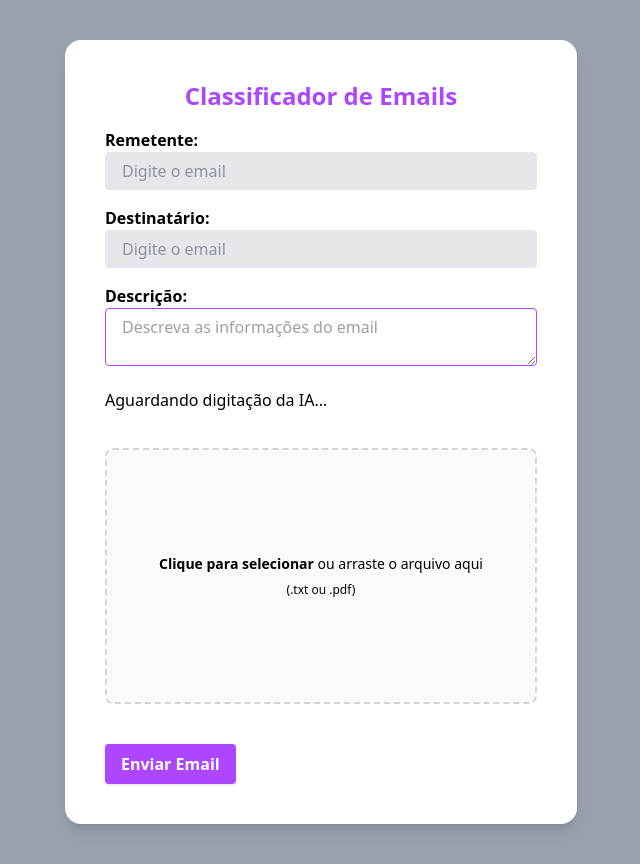
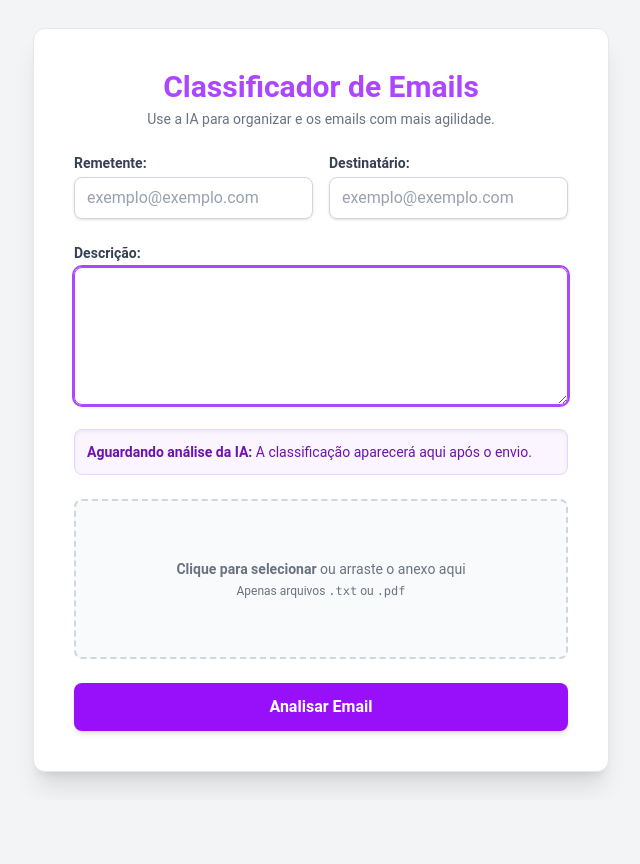
Before and after one commit to killcraftzone/desafio-autou, a Flask app: template templates/index.html in a window 1280 px wide. Shown: the whole page, without its empty margins (319-959 px from the left). After the commit the page ends 787 px from the top, so only its background shows below. Run offline with Flask 3, Linux system fonts and the light colour scheme; the template is opened without the code that fills it, so the values that code supplies are empty.

Commit message:
Configuração das funções do formulário e adequeçãoes ao app.py

```diff
--- a/app.py
+++ b/app.py
@@ -1,29 +1,147 @@
-from flask import Flask, render_template
+import os
+from flask import Flask, render_template, request, jsonify, redirect, url_for, flash
 from transformers import pipeline
+import pdfplumber
+from dotenv import load_dotenv
+from flask_mail import Mail, Message
+from werkzeug.utils import secure_filename
+
+load_dotenv()
+
+app = Flask(__name__)
+app.config['SECRET_KEY'] = os.environ.get('SECRET_KEY')
+
+# Config Plugin de envio de emails
+app.config['MAIL_SERVER'] = os.environ.get('MAIL_SERVER') or 'smtp.gmail.com'
+app.config['MAIL_PORT'] = int(os.environ.get('MAIL_PORT') or 587)
+app.config['MAIL_USE_TLS'] = os.environ.get('MAIL_USE_TLS') == 'True'
+app.config['MAIL_USERNAME'] = os.environ.get('MAIL_USERNAME')
+app.config['MAIL_PASSWORD'] = os.environ.get('MAIL_PASSWORD')
+app.config['MAIL_DEFAULT_SENDER'] = os.environ.get('MAIL_USERNAME')
+
+# Config de Upload de arquivos
+UPLOAD_FOLDER = 'uploads'
+ALLOWED_EXTENSIONS = {'txt', 'pdf'}
+app.config['UPLOAD_FOLDER'] = UPLOAD_FOLDER
+
+# Criar diretório de uploads se não existir
+if not os.path.exists(UPLOAD_FOLDER):
+    os.makedirs(UPLOAD_FOLDER)
+
+# Config da IA
+try:
+    summarizer = pipeline("summarization", model="facebook/bart-large-cnn")
+except Exception as e:
+    print(f"Erro ao carregar o modelo de IA: {e}")
+    summarizer = None
 
 
-app = Flask(__name__)
+def allowed_file(filename):
+    """Verifica se o arquivo tem uma extensão permitida"""
+    return '.' in filename and \
+           filename.rsplit('.', 1)[1].lower() in ALLOWED_EXTENSIONS
 
-# Carrega um modelo de sumarização
-summarizer = pipeline("summarization", model="facebook/bart-large-cnn")
 
-@app.route("/", methods=['POST'])
+def extract_text_from_pdf(file_path):
+    """Extrai texto de um arquivo PDF"""
+    try:
+        text = ""
+        with pdfplumber.open(file_path) as pdf:
+            for page in pdf.pages:
+                text += page.extract_text() or ""
+        return text
+    except Exception as e:
+        print(f"Erro ao extrair texto do PDF: {e}")
+        return ""
+
+
+def send_email_notification(remetente, destinatario, descricao, ia_summary):
+    """Envia uma notificação por e-mail sobre o novo envio."""
+    if not app.config.get('MAIL_USERNAME'):
+        print("Aviso: Configurações de e-mail ausentes. Notificação não enviada.")
+
+
+@app.route("/", methods=['GET', 'POST'])
 def template():
+    ia_summary = ""
+    if request.method == 'POST':
+        # Processa os dados do formulário
+        remetente = request.form.get('remetente', '')
+        destinatario = request.form.get('destinatario', '')
+        descricao = request.form.get('descricao', '')
+        file = request.files.get('anexo')
 
-    """
-        # Hucgging Face Summarization
+        uploaded_text = ""
+        filepath = None
+
+       # 1. Processamento de Arquivo
+        if file:
+            filename_value: str = file.filename or ""
+            if filename_value and allowed_file(filename_value):
+                try:
+                    filename = secure_filename(filename_value)
+                    filepath = os.path.join(
+                        app.config['UPLOAD_FOLDER'], filename)
+                    file.save(filepath)
+
+                    if filename.endswith('.pdf'):
+                        uploaded_text = extract_text_from_pdf(filepath)
+                    elif filename.endswith('.txt'):
+                        with open(filepath, 'r', encoding='utf-8') as f:
+                            uploaded_text = f.read()
+                except Exception as e:
+                    print(f"Erro ao processar arquivo: {e}")
+                    uploaded_text = ""
+                    filepath = None
+
+        # Combina texto do formulário e do anexo
+        full_text = descricao + "\n\n" + uploaded_text
+
+        # 2. Processamento da IA (Sumarização)
+        ia_summary = "Nenhuma sumarização gerada (texto muito curto ou IA indisponível)."
+        if full_text.strip() and summarizer:
             try:
-            generator = pipeline(
-                "text-generation",
-                model="gpt2",
-                device=device
-            )
-            print("Modelo 'gpt2' carregado com sucesso!")
+                result = summarizer(full_text, max_length=150,
+                                    min_length=50, do_sample=False)
+                ia_summary = result[0]['summary_text']
             except Exception as e:
-            print(f"Erro ao carregar o modelo: {e}")
-    """
+                print(f"Erro na sumarização da IA: {e}")
 
-    return render_template("index.html")
+        # 4. Limpeza (remove o arquivo após o processamento)
+        if filepath and os.path.exists(filepath):
+            os.remove(filepath)
+
+        flash('Email processado e notificação enviada com sucesso!', 'success')
+
+        # Redireciona para evitar reenvio do formulário no refresh
+        return redirect(url_for('template'))
+
+    return render_template("index.html", ia_summary=ia_summary)
+
+
+@app.route("/api/suggestions", methods=['POST'])
+def get_suggestions():
+    """Endpoint para gerar sugestões de IA"""
+    if not summarizer:
+        return jsonify({'suggestions': 'Modelo de IA não carregado.'}), 503
+
+    try:
+        data = request.get_json()
+        text = data.get('text', '')
+
+        if not text.strip():
+            return jsonify({'suggestions': 'Digite algo para gerar sugestões...'})
+
+        # Gera sugestões usando o modelo de sumarização
+        result = summarizer(text, max_length=100,
+                            min_length=30, do_sample=False)
+        suggestions = result[0]['summary_text']
+
+        return jsonify({'suggestions': suggestions})
+
+    except Exception as e:
+        return jsonify({'error': f'Erro ao gerar sugestões: {str(e)}'}), 500
+
 
 if __name__ == '__main__':
     # Inicia o servidor local Flask
--- a/requirements.txt
+++ b/requirements.txt
@@ -3,3 +3,4 @@ pdfplumber
 python-dotenv
 torch
 transformers
+flask-mail
--- a/templates/index.html
+++ b/templates/index.html
@@ -6,59 +6,131 @@
   <meta name="viewport" content="width=device-width, initial-scale=1.0">
   <title>Classificador de Emails com IA - AutoU</title>
   <script src="https://cdn.jsdelivr.net/npm/@tailwindcss/browser@4"></script>
+  <link href="https://fonts.googleapis.com/css2?family=Inter:wght@100..900&display=swap" rel="stylesheet">
+  <style>
+    body {
+      font-family: 'Roboto', sans-serif;
+    }
+
+    .drag-area-active {
+      border-color: #8b5cf6;
+      background-color: #f3e8ff;
+    }
+  </style>
 </head>
 
-<body class="bg-gray-400 flex items-center justify-center min-h-screen">
-  <div class="bg-white shadow-lg rounded-2xl p-10 m-10 w-full max-w-lg">
-    <h1 class="text-2xl font-semibold text-purple-500 text-center mb-4">Classificador de Emails</h1>
-    <form id="formId" class="space-y-4" method="post">
-      <!-- Descrição de arquivos -->
+<body class="bg-gray-100 flex items-center justify-center min-h-screen p-6">
+  <div
+    class="bg-white shadow-xl hover:shadow-2xl transition-shadow duration-300 rounded-xl p-6 sm:p-10 w-full max-w-xl border border-gray-200">
+    <header class="mb-6">
+      <h1 class="text-3xl font-semibold text-purple-500 text-center">Classificador de Emails</h1>
+      <p class="text-sm text-gray-500 text-center mt-1">Use a IA para organizar e os emails com mais agilidade.</p>
+    </header>
+    <!-- Formulário  -->
+    <form id="formId" class="space-y-6" method="post" enctype="multipart/form-data">
+
+      <div class="grid grid-cols-1 sm:grid-cols-2 gap-4">
         <div>
-        <label for="remetenteId" class="font-bold">Remetente:</label>
-        <input id="remetenteId"
-          class="bg-gray-200 appearance-none border border-gray-200 rounded w-full py-2 px-4 text-gray-700 leading-tight focus:outline-none focus:bg-white focus:border-purple-500"
-          type="text" placeholder="Digite o email">
+          <label for="remetenteId" class="block text-sm font-bold text-gray-700 mb-1">Remetente:</label>
+          <input id="remetenteId" name="remetente" type="email"
+            class="form-input transition duration-150 ease-in-out block w-full border border-gray-300 rounded-lg shadow-sm py-2 px-3 text-gray-800 placeholder-gray-400 focus:outline-none focus:ring-2 focus:ring-purple-500 focus:border-purple-500"
+            placeholder="exemplo@exemplo.com" required>
         </div>
         <div>
-        <label for="destinatarioId" class="font-bold">Destinatário:</label>
-        <input id="destinatarioId"
-          class="bg-gray-200 appearance-none border border-gray-200 rounded w-full py-2 px-4 text-gray-700 leading-tight focus:outline-none focus:bg-white focus:border-purple-500"
-          type="text" type="text" placeholder="Digite o email">
+          <label for="destinatarioId" class="block text-sm font-bold text-gray-700 mb-1">Destinatário:</label>
+          <input id="destinatarioId" name="destinatario" type="email"
+            class="form-input transition duration-150 ease-in-out block w-full border border-gray-300 rounded-lg shadow-sm py-2 px-3 text-gray-800 placeholder-gray-400 focus:outline-none focus:ring-2 focus:ring-purple-500 focus:border-purple-500"
+            placeholder="exemplo@exemplo.com" required>
+        </div>
       </div>
       <div>
-        <label for="descripitionId" class="font-bold">Descrição:</label>
-        <textarea id="descripitionId"
-          class="bg-gray-200 appearance-none border border-gray-200 rounded w-full py-2 px-4 text-gray-700 leading-tight focus:outline-none focus:bg-white focus:border-purple-500"
-          placeholder="Descreva as informações do email" autofocus></textarea>
+        <label for="descricaoId" class="block text-sm font-bold text-gray-700 mb-1">Descrição:</label>
+        <textarea id="descriptionId" name="descricao" rows="5"
+          class="form-textarea transition duration-150 ease-in-out block w-full border border-gray-300 rounded-lg shadow-sm py-2 px-3 text-gray-800 placeholder-gray-400 focus:outline-none focus:ring-2 focus:ring-purple-500 focus:border-purple-500 resize-y"
+          placeholder="Digite as informações do email aqui para que a IA possa analisá-lo." autofocus>
+        </textarea>
       </div>
-      <div id="suggestionsId" class="suggestions">
-        <p>Aguardando digitação da IA...</p>
+
+      <div id="suggestionsId"
+        class="p-3 bg-purple-50 border border-purple-200 rounded-lg text-sm text-purple-800 shadow-inner">
+        <p><span class="font-semibold">Aguardando análise da IA:</span> A classificação aparecerá aqui após o envio.</p>
       </div>
       <!-- Upload de arquivos -->
-      <div class="flex flex-col items-center justify-center pt-5 pb-6">
-        <label for="dropfileId"
-          class="flex flex-col items-center justify-center w-full h-64 border-2 border-gray-300 border-dashed rounded-lg cursor-pointer bg-gray-50">
-          <p class="mb-2 text-sm">
-            <span class="font-semibold">Clique para selecionar</span> ou arraste o arquivo aqui
-          </p>
-          <p class="text-xs">(.txt ou .pdf)</p>
+      <div>
+        <label for="dropfileId" id="dropAreaLabelId"
+          class="flex flex-col items-center justify-center w-full h-40 border-2 border-dashed rounded-lg cursor-pointer bg-gray-50 hover:bg-gray-100 transition duration-150 border-gray-300 text-gray-500 hover:text-gray-700">
+          <p class="mb-1 text-sm"><span class="font-bold">Clique para selecionar</span> ou arraste o anexo aqui</p>
+          <p id="fileNameDisplayId" class="text-xs">Apenas arquivos <span class="font-mono">.txt</span> ou <span
+              class="font-mono">.pdf</span></p>
+          <input id="dropfileId" name="anexo" type="file" class="hidden" accept=".txt,.pdf" />
+        </label>
       </div>
-      <input id="dropfileId" type="file" class="hidden" />
-      </label>
       <div>
-        <button
-          class="shadow bg-purple-500 hover:bg-purple-400 focus:shadow-outline focus:outline-none text-white font-bold py-2 px-4 rounded"
-          type="button">Enviar Email</button>
+        <button id="submitId"
+          class="w-full transition duration-300 shadow-md bg-purple-600 hover:bg-purple-700 focus:ring-4 focus:ring-purple-300 focus:ring-opacity-50 text-white font-semibold py-3 px-4 rounded-lg focus:outline-none disabled:opacity-50"
+          type="submit">Analisar Email</button>
       </div>
     </form>
   </div>
 
   <script>
-  const emailTextarea = document.getElementById('descripitionId');
-  const suggestions = document.getElementById('suggestions');
+    const form = document.getElementById('formId');
+    const dropAreaLabel = document.getElementById('dropAreaLabelId');
+    const dropFile = document.getElementById('dropfileId');
+    const fileNameDisplay = document.getElementById('fileNameDisplayId');
+    const submit = document.getElementById('submitId');
 
-  // Função para gerar sugestões
+    // Exibir nome do arquivo dropado
+    dropFile.addEventListener('change', () => {
+      handleFiles(dropFile.files);
+    });
 
+    dropAreaLabel.addEventListener('drop', (e) => {
+      const dt = e.dataTransfer;
+      const files = dt.files;
+      handleFiles(files);
+      dropFile.files = files;
+    });
+
+
+    function handleFiles(files) {
+      if (files.length > 0) {
+        // Atualiza o texto para mostrar o nome do arquivo
+        fileNameDisplay.innerHTML = `<span class="font-bold text-purple-600">${files[0].name}</span> anexado com sucesso!`;
+      } else {
+        // Restaura o texto original
+        fileNameDisplay.innerHTML = `Apenas arquivos <span class="font-mono">.txt</span> ou <span class="font-mono">.pdf</span>`;
+      }
+    }
+
+    // Evento de envio de sugestoes no formulario
+    form.addEventListener('submit', function (e) {
+      e.preventDefault();
+
+      submit.disabled = true;
+      submit.textContent = 'Analisando... ';
+
+      setTimeout(() => {
+        const suggestionsArea = document.getElementById('suggestionsId');
+
+        // Sugestão de resposta da IA
+        const remetente = document.getElementById('remetenteId').value;
+        const classificacao = 'Prioridade Alta - Teste de IA';
+        const categoria = 'Hugging Face';
+
+        suggestionsArea.innerHTML = `
+                    <p class="mb-2"><span class="font-semibold text-purple-900">Resultado da Sugestão (IA):</span></p>
+                    <ul class="list-disc list-inside space-y-1">
+                        <li><span class="font-medium">Classificação:</span> ${classificacao}</li>
+                        <li><span class="font-medium">Categoria:</span> ${categoria}</li>
+                        <li><span class="font-medium">Ação Sugerida:</span> Responder em até 4h.</li>
+                    </ul>`;
+
+        submit.disabled = false;
+        submit.textContent = 'Analisar Email';
+
+      }, 2500); // Aguarda 2.5 segundos para processar a sugestão da IA
+    });
 
 
   </script>
```
Also changed, not shown: pyrightconfig.json (added, +7 -0 lines). Lines whose indentation alone changed are shown as unchanged.
